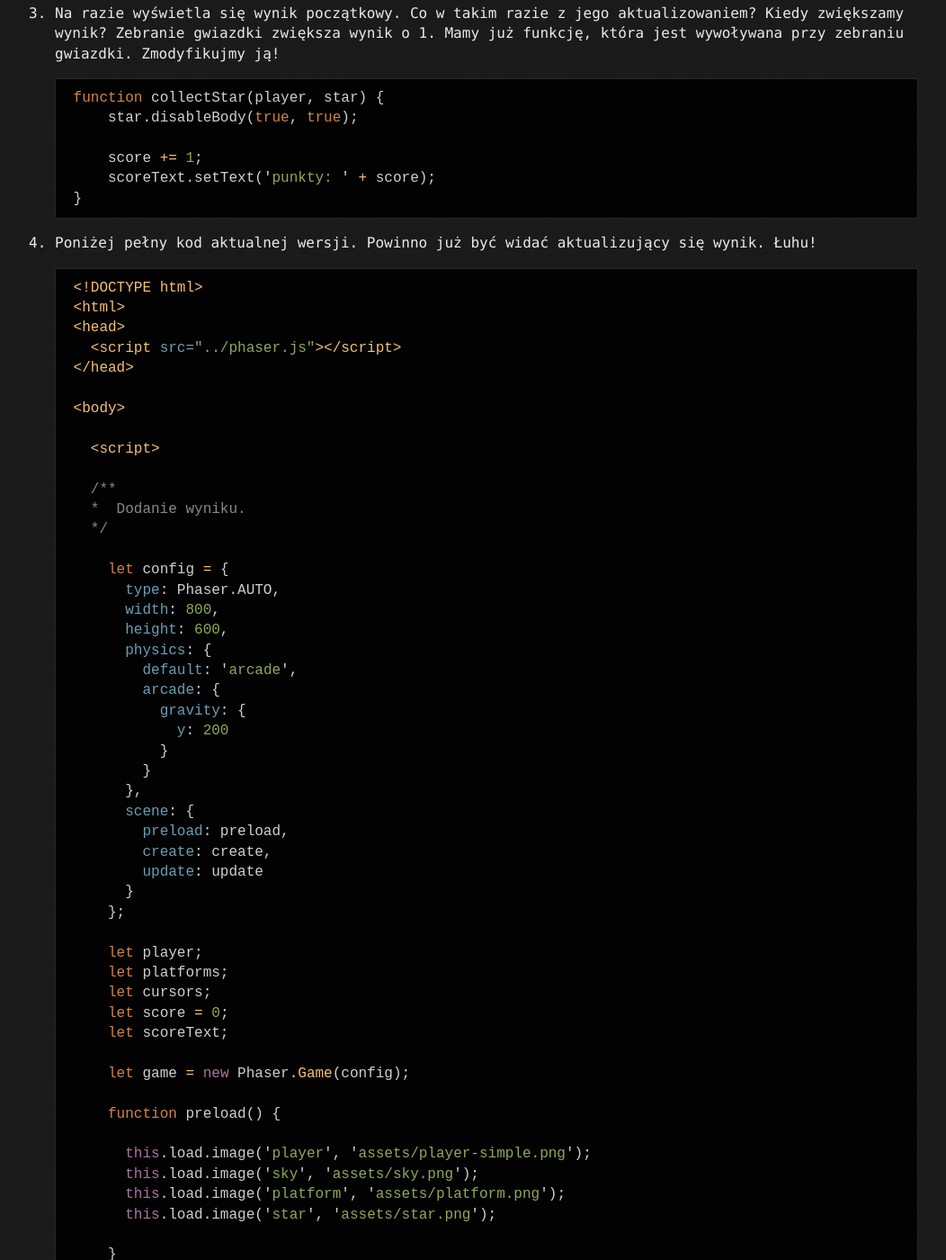
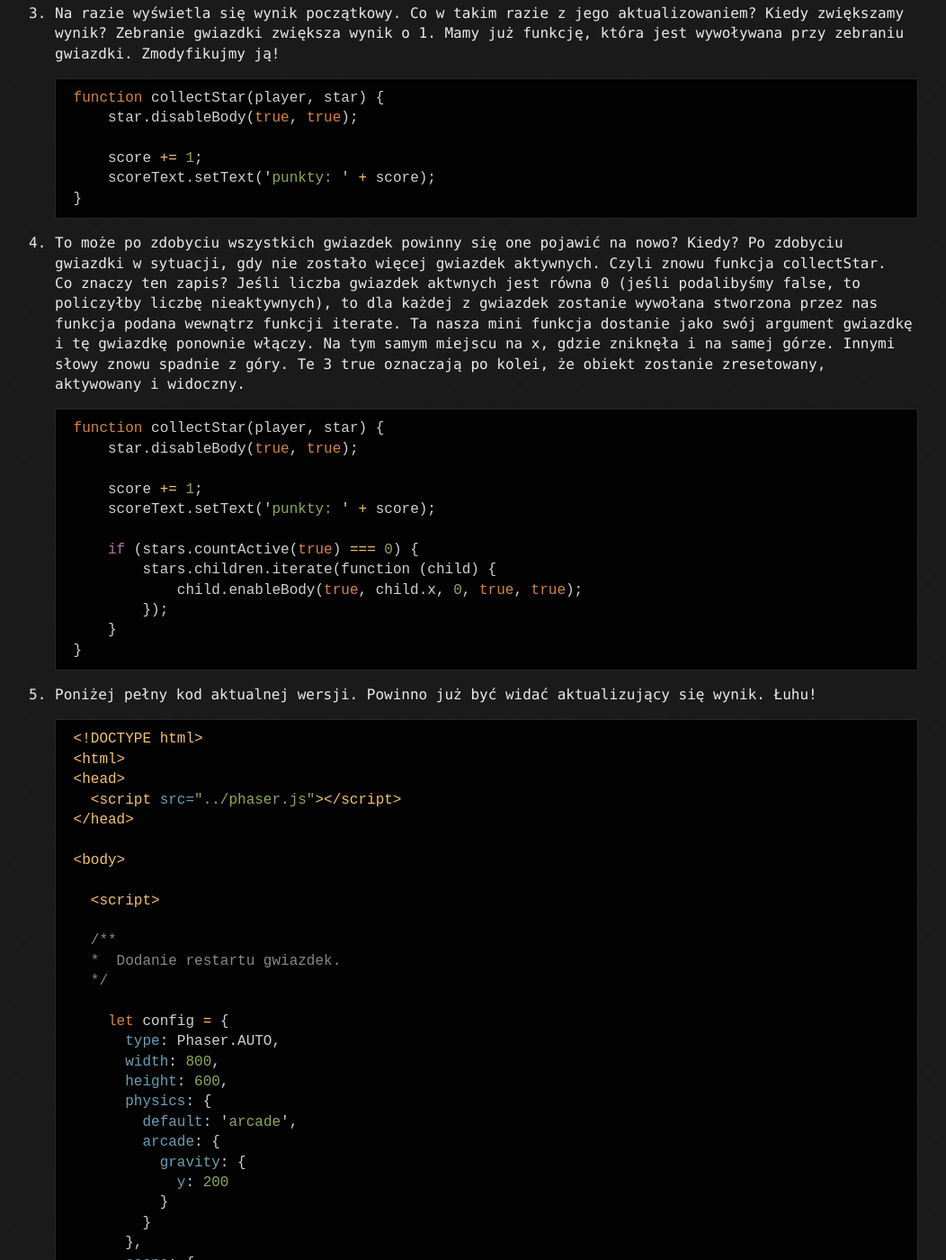
Before and after one commit to szeldon/szeldon.github.io, a Jekyll site: the page built from _posts/2019-03-29-gra02-wynik.md, in a window 1280 px wide and 1400 px high, scrolled down 501 px. Shown: the whole window at 90% size, without its empty margins (119-1171 px from the left). Built offline with Jekyll 4.4.1, drawn with Linux system fonts in a browser that asks for light colours; some of the changed text lies outside the part shown.

Commit message:
aktualizacja o reset gwiazdek

````diff
--- a/_posts/2019-03-29-gra02-wynik.md
+++ b/_posts/2019-03-29-gra02-wynik.md
@@ -1,5 +1,5 @@
 ---
-title: gra02 - wynik
+title: gra02 - wynik i restart gwiazdek
 published: true
 date: 2019-03-29 22:00:00
 ---
@@ -29,6 +29,27 @@ date: 2019-03-29 22:00:00
 	}
 	```
 
+1. To może po zdobyciu wszystkich gwiazdek powinny się one pojawić na nowo? Kiedy? Po zdobyciu gwiazdki w sytuacji, gdy nie zostało więcej gwiazdek aktywnych. Czyli znowu funkcja collectStar.<br/>
+Co znaczy ten zapis? Jeśli liczba gwiazdek aktwnych jest równa 0 (jeśli podalibyśmy false, to policzyłby liczbę nieaktywnych), to dla każdej z gwiazdek zostanie wywołana stworzona przez nas funkcja podana wewnątrz funkcji iterate. Ta nasza mini funkcja dostanie jako swój argument gwiazdkę i tę gwiazdkę ponownie włączy. Na tym samym miejscu na x, gdzie zniknęła i na samej górze. Innymi słowy znowu spadnie z góry. Te 3 true oznaczają po kolei, że obiekt zostanie zresetowany, aktywowany i widoczny.
+
+	```javascript
+	function collectStar(player, star) {
+		star.disableBody(true, true);
+
+		score += 1;
+		scoreText.setText('punkty: ' + score);
+
+		if (stars.countActive(true) === 0) {
+			stars.children.iterate(function (child) {
+				child.enableBody(true, child.x, 0, true, true);
+			});
+		}
+	}
+	```
+
+
+
+
 1. Poniżej pełny kod aktualnej wersji. Powinno już być widać aktualizujący się wynik. Łuhu!
 
 	```html
@@ -43,7 +64,7 @@ date: 2019-03-29 22:00:00
 	  <script>
 
 	  /**
-	  *  Dodanie wyniku.
+	  *  Dodanie restartu gwiazdek.
 	  */
 
 	    let config = {
@@ -134,6 +155,13 @@ date: 2019-03-29 22:00:00
 
 	      score += 1;
 	      scoreText.setText('punkty: ' + score);
+
+	      if (stars.countActive(true) === 0) {
+	        stars.children.iterate(function (child) {
+	          child.enableBody(true, child.x, 0, true, true);
+	        });
+	      }
+
 	    }
 	  </script>
 
````
